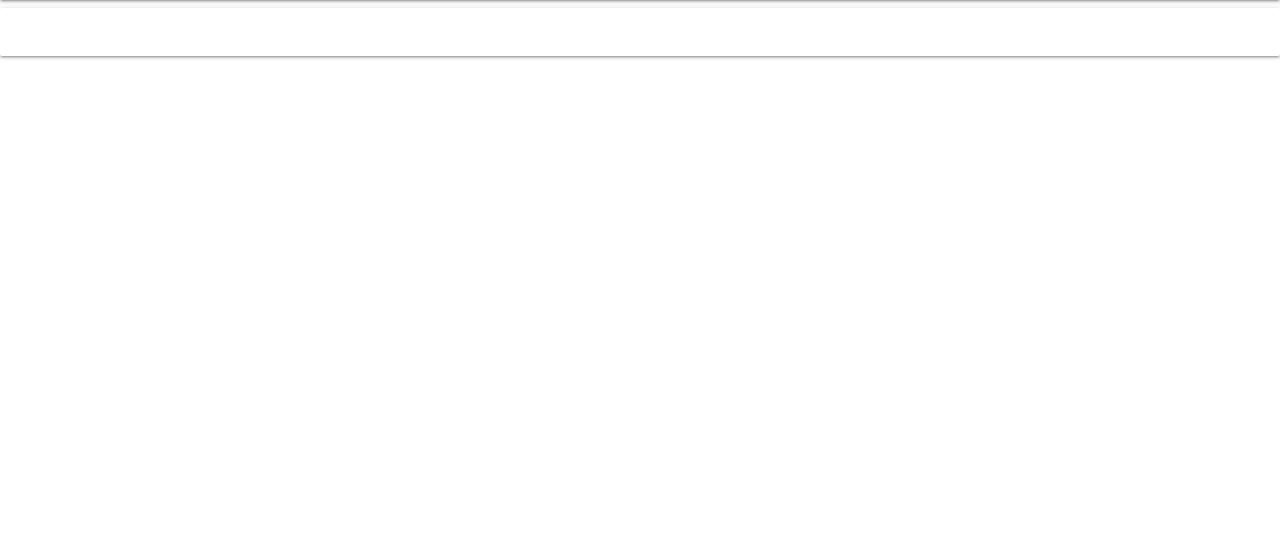
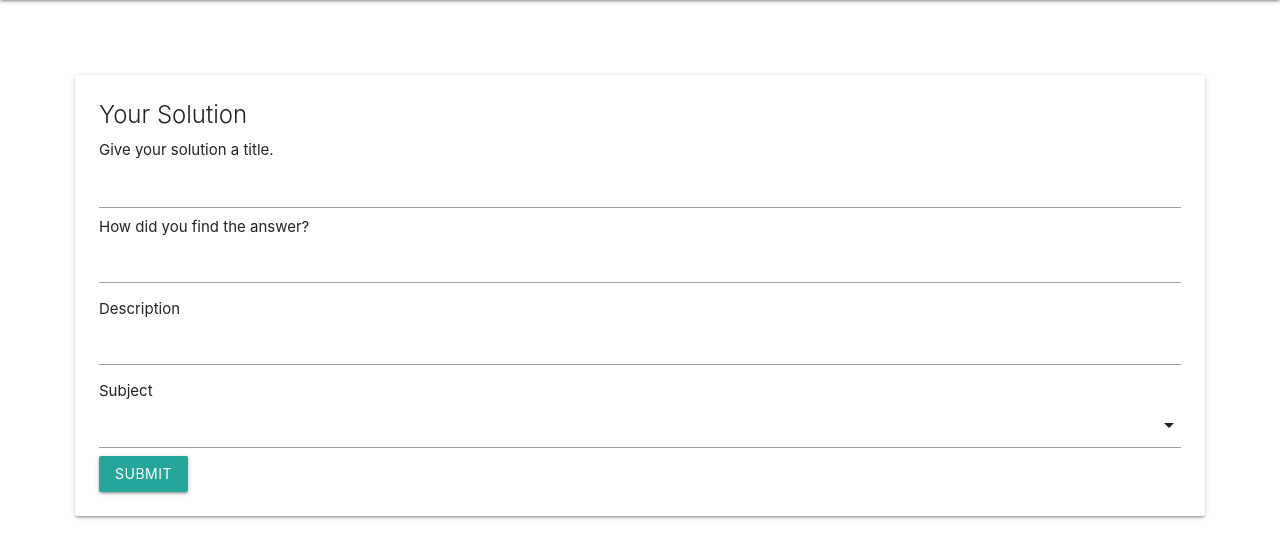
Before and after one commit to garblez/wad_forty_two_project, a Django app: page / in a window 1280 px wide. Shown: the part 112-670 px from the top of the page. Run offline with Django 3.2, Linux system fonts and the light colour scheme; some libraries are stand-ins or nearby versions.

Commit message:
Create working modelform and view for answer submission and redirection to answer's page. Modify index, base and solution templates

```diff
--- /dev/null
+++ b/forty_two_project/forty_two/forms.py
@@ -0,0 +1,44 @@
+from django import forms
+from datetime import datetime
+
+from .models import Solution, Subject
+
+
+class SolutionForm(forms.ModelForm):
+    title = forms.CharField(
+        max_length=144, widget=forms.TextInput(attrs={'class': 'input-field'}),
+        help_text="Give your solution a title."
+    )
+    cause = forms.CharField(
+        max_length=256, widget=forms.Textarea(attrs={'class': 'input-field materialize-textarea'}),
+        help_text="How did you find the answer?"
+    )
+    description = forms.CharField(
+        max_length=2048, widget=forms.Textarea(attrs={'class': 'input-field materialize-textarea'}),
+        help_text="Description"
+    )
+
+    subject_choice = forms.CharField(
+        widget=forms.Select(choices=tuple(
+            (sub.title, sub.title.capitalize()) for sub in Subject.objects.all()),
+        ),
+        help_text="Subject", initial=("computing science", 'Computing science')
+
+    )
+
+
+    post_time = forms.DateTimeField(
+        widget=forms.HiddenInput(), initial=datetime.now()
+    )
+
+    # DEBUG
+    author = forms.CharField(
+        max_length=50,
+        initial='mak',
+        widget=forms.HiddenInput()
+    )
+
+
+    class Meta:
+        model = Solution
+        fields = ("title", 'cause', 'description', 'subject_choice')
--- a/forty_two_project/forty_two/models.py
+++ b/forty_two_project/forty_two/models.py
@@ -29,15 +29,19 @@
     post_time = models.DateTimeField(null=True)
 
     #  Short title to encapsulate the solution: also  slugged for use in the URL.
-    title = models.CharField(max_length=256)
+    title = models.CharField(max_length=144)
 
     title_slug = models.SlugField()  # For use in the URL.
 
     # Refers to which category the solution pertains to: e.g., comp, alt, sci/physics,
     subject = models.ForeignKey(Subject, null=True)
 
+    subject_choice = models.CharField(
+        max_length=144, default="computing science"
+    )
+
     #  A brief explanation of how the solution was attained, what technologies were involved etc.
-    cause = models.CharField(max_length=144)
+    cause = models.CharField(max_length=256)
 
     #  The main body of the solution: the steps involved, tips, outcomes.
     description = models.CharField(max_length=2048)
@@ -46,7 +50,8 @@
     tags = TaggableManager()
 
     def save(self, *args, **kwargs):
-        self.slug_title = slugify(self.title)
+        self.title_slug = slugify(self.title)
+        self.author = User.objects.get(username='mak')
         super(Solution, self).save(*args, **kwargs)
 
     def __str__(self):
--- a/forty_two_project/forty_two/templates/index.html
+++ b/forty_two_project/forty_two/templates/index.html
@@ -3,3 +3,47 @@
 {% block title_block %}
     42
 {% endblock %}
+
+
+{% block question_tab_block %}
+    <div id="question-page" class="col s12" >
+        <div class="card" style="margin: 1em;">
+            <div class="card-content" style="padding-left:2em; padding-right: 2em;">
+                <form>
+                    <div class="input-field">
+                        <input id="search" type="search" style="padding-left: 3em; padding-bottom: 0.8em; padding-right: 3em;">
+                        <label class="label-icon" for="search">
+                            <i class="material-icons">search</i>
+                        </label>
+                        <i class="material-icons">close</i>
+                    </div>
+                </form>
+            </div>
+        </div>
+    </div>
+{% endblock %}
+
+{% block answer_tab_block %}
+    <div id="answer-page" class="col s12">
+        <div class="card" style="margin: 5em">
+            <div class="card-content">
+                <span class="card-title">Your Solution</span>
+                <form id="solution_form" method="post" action="/solutions/new">
+                    {% csrf_token %}
+                    {% for hidden in form.hidden_fields %}
+                        {{ hidden }}
+                    {% endfor %}
+
+                    {% for field in form.visible_fields %}
+                        {{ field.errors }}
+                        {{ field.help_text }}
+                        {{ field }}
+                    {% endfor %}
+                </form>
+                <button type="submit" form="solution_form" value="Submit" class="waves-effect waves-light btn">
+                    Submit
+                </button>
+            </div>
+        </div>
+    </div>
+{% endblock %}
--- a/forty_two_project/forty_two/templates/solution.html
+++ b/forty_two_project/forty_two/templates/solution.html
@@ -9,7 +9,7 @@
 {% block navbar_tabs_block %}
 {% endblock %}
 
-{% block body_block %}
+{% block content_block %}
     {{ subject.title }}
 
     {{ author.username}}
--- a/forty_two_project/forty_two/urls.py
+++ b/forty_two_project/forty_two/urls.py
@@ -1,6 +1,6 @@
 from django.conf.urls import url
 
-from .views import Index, ShowAnswer
+from .views import Index, ShowAnswer, AddSolution
 
 urlpatterns = [
     url(
@@ -8,6 +8,14 @@
         ShowAnswer.as_view(),
         name="show_answer"
     ),
+
+    # This is used purely to process a new solution post by a user: they will be redirected to the solution page
+    # only once the form has been process and such a solution created.
+    url(
+        r'^solutions/new$',
+        AddSolution.as_view(),
+        name="add_solution"
+    ),
     url(
         r'^$',
         Index.as_view(),
--- a/forty_two_project/forty_two/views.py
+++ b/forty_two_project/forty_two/views.py
@@ -1,15 +1,50 @@
 from django.shortcuts import render
 from django.views import View
 from django.core.exceptions import ObjectDoesNotExist
-from django.http import Http404, HttpResponse
+from django.http import Http404, HttpResponse, HttpResponseRedirect
+from django.contrib.auth.models import User
+
 
 from .models import Solution, Subject, Comment
+from .forms import SolutionForm
 
 
 class Index(View):
 
     def get(self, request, *args, **kwargs):
-        return render(request, "index.html", {})
+        return render(request, "index.html", {
+            'form': SolutionForm() # Empty form for the `answer` tab to be POSTed
+        })
+
+    # TODO: Add a more appropriate post method to handle post requests to the index
+    def post(self, request, *args, **kwargs):
+        return Http404()
+
+
+class AddSolution(View):
+    # TODO: Add a more appropriate get method to handle get requests to this url
+    def get(self, request, *args, **kwargs):
+        return HttpResponseRedirect('index')
+
+    def post(self, request, *args, **kwargs):
+        form = SolutionForm(request.POST)
+
+        if form.is_valid():
+
+            form.save(commit=True)  # Enter the form data into the database (title_slug is handled by save())
+
+
+
+            solution = Solution.objects.get(title=request.POST['title'], description=request.POST['description'])
+            solution.subject = Subject.objects.get(title=request.POST['subject_choice'])
+            solution.save()
+            print(solution)
+            return HttpResponseRedirect(solution.subject.title_slug+"/"+solution.title_slug)
+
+        else:
+            print(form.errors)
+
+
 
 
 class ShowAnswer(View):
--- a/forty_two_project/static/js/base.js
+++ b/forty_two_project/static/js/base.js
@@ -1,4 +1,5 @@
 $(document).ready(function(){
     $('.tabs').tabs();  // Give tabs interactivity
     $('.sidenav').sidenav();  // Add a sidenav menu for when the window is narrow.
+    $('select').formSelect();
 });
--- a/forty_two_project/templates/project/base.html
+++ b/forty_two_project/templates/project/base.html
@@ -70,31 +70,13 @@
 
 <!-- Main block containing page content -->
 
-{% block body_block %}
+{% block question_tab_block %}
+{% endblock %}
 
-    <div id="question-page" class="col s12" >
-        <div class="card" style="margin: 1em;">
-            <div class="card-content" style="padding-left:2em; padding-right: 2em;">
-                <form>
-                    <div class="input-field">
-                        <input id="search" type="search" style="padding-left: 3em; padding-bottom: 0.8em; padding-right: 3em;">
-                        <label class="label-icon" for="search">
-                            <i class="material-icons">search</i>
-                        </label>
-                        <i class="material-icons">close</i>
-                    </div>
-                </form>
-            </div>
-        </div>
-    </div>
+{% block answer_tab_block %}
+{% endblock %}
 
-    <div id="answer-page" class="col s12">
-        <div class="card">
-            <div class="card-content">
-
-            </div>
-        </div>
-    </div>
+{% block content_block %}
 {% endblock %}
 
 <!-- We keep this at the end of the page so that visual lag is reduced -->
```
